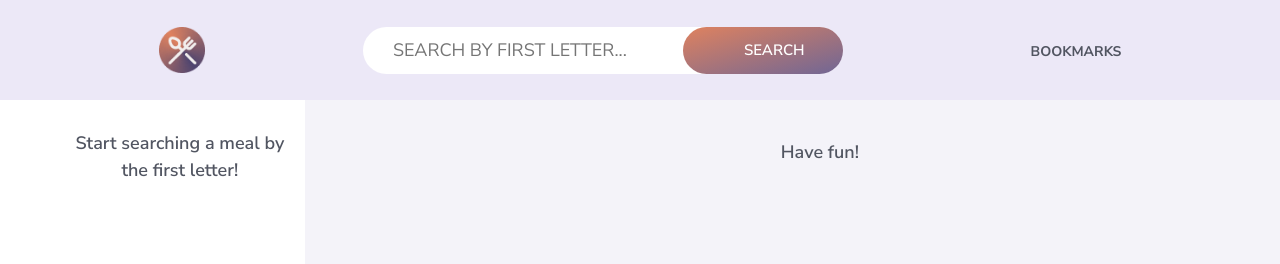
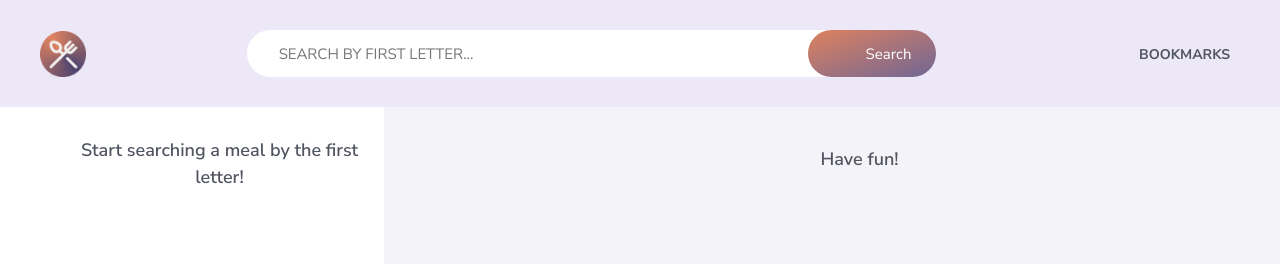
Before and after one commit to pejhvaman/ramify, a website built with Parcel: page index.html in a window 1280 px wide. Built offline with nearby package versions, Linux system fonts and the light colour scheme.

Commit message:
Done: interactive header with its elements

```diff
--- a/src/sass/_components.scss
+++ b/src/sass/_components.scss
@@ -11,6 +11,10 @@
   align-items: center;
   transition: all 0.2s;
 
+  @media only screen and (min-width: variables.$bp-small) {
+    text-transform: none;
+  }
+
   &:hover {
     transform: scale(1.05);
   }
@@ -23,7 +27,7 @@
 .btn {
   @extend %btn;
 
-  padding: 1.5rem 4rem;
+  // padding: 1rem;
   font-size: 1.5rem;
   font-weight: 600;
   transition: all ease-in-out 0.3s;
@@ -37,10 +41,10 @@
       // display: none;
     }
   }
-  @media only screen and (max-width: variables.$bp-medium) {
-    padding: 1rem 1.5rem;
-    font-size: 1rem;
-  }
+  // @media only screen and (max-width: variables.$bp-medium) {
+  //   padding: 1rem 1.5rem;
+  //   font-size: 1rem;
+  // }
 }
 
 .btn--small {
--- a/src/sass/_header.scss
+++ b/src/sass/_header.scss
@@ -5,10 +5,15 @@
   display: flex;
   align-items: center;
   align-content: center;
-  justify-content: space-evenly;
+  justify-content: space-between;
   background-color: #ece8f7;
   height: fit-content;
-  padding: 2rem 0;
+  padding: 3rem 4rem;
+  gap: 1rem;
+
+  @media only screen and (max-width: variables.$bp-medium) {
+    padding: 2rem 3rem;
+  }
 
   &__logo {
     margin-left: 0 1rem;
@@ -18,10 +23,6 @@
     @media only screen and (max-width: variables.$bp-small) {
       display: none;
     }
-  }
-
-  @media only screen and (min-width: variables.$bp-medium) {
-    height: 10rem;
   }
 }
 
@@ -49,17 +50,19 @@
   display: flex;
   align-items: center;
   transition: all 0.3s;
-  width: 20rem;
+  // width: 20rem;
   position: relative;
   padding: 0.6rem 0;
+  flex-grow: 1;
 
   @media only screen and (min-width: variables.$bp-small) {
-    width: 40rem;
+    flex-grow: 0.8;
     padding: 1rem 0;
   }
+
   @media only screen and (min-width: variables.$bp-medium) {
-    padding: 1.2rem 0;
-    width: 48rem;
+    flex-grow: 0.6;
+    padding: 1.2rem;
   }
 
   &:focus-within {
@@ -78,40 +81,37 @@
 
     &::placeholder {
       text-transform: uppercase;
-      font-size: 1.8rem;
+      font-size: 1.5rem;
+
+      @media only screen and (max-width: variables.$bp-small) {
+        opacity: 0;
+      }
     }
 
     &:focus {
       outline: none;
     }
-
-    @media only screen and (max-width: variables.$bp-small) {
-      padding-left: 1.5rem;
-      &::placeholder {
-        color: white;
-      }
-    }
-
-    @media only screen and (min-width: variables.$bp-small) {
-      padding-left: 3rem;
-    }
   }
 
   &__btn {
-    font-weight: 600;
+    font-weight: 400;
     font-family: inherit;
     position: absolute;
     right: 0;
     height: 100%;
-    padding-inline: 3rem;
+    padding-inline: 1.4rem;
     display: flex;
     justify-content: center;
     flex-wrap: nowrap;
-    // min-width: 10rem;
+    gap: 1rem;
+    text-transform: none;
+
+    @media only screen and (min-width: variables.$bp-small) {
+      padding-inline: 1.8rem;
+    }
 
     @media only screen and (min-width: variables.$bp-medium) {
-      min-width: 16rem;
-      padding-left: 3rem;
+      padding-inline: 2.5rem;
     }
   }
 
@@ -123,24 +123,25 @@
 
 .nav {
   height: 4rem;
-  display: flex;
-  justify-content: center;
-  width: fit-content;
+  border-radius: 100px;
+  background-color: variables.$color-grey-light-1;
 
-  @media only screen and (max-width: variables.$bp-medium) {
+  @media only screen and (min-width: variables.$bp-small) {
+    background-color: unset;
   }
 
   &__list {
     list-style: none;
-    display: flex;
     height: 100%;
   }
 
   &__item {
     position: relative;
+    height: 100%;
   }
 
   &__btn {
+    height: 100%;
     font-family: inherit;
     color: inherit;
     font-size: 1.4rem;
@@ -155,29 +156,19 @@
     align-items: center;
     justify-content: center;
     gap: 0.5rem;
-
-    @media only screen and (max-width: variables.$bp-medium) {
-      // min-width: 10rem;
-      font-size: 1rem;
-      height: 4rem;
-      width: 4rem;
-      border-radius: 100%;
-      overflow: hidden;
-    }
-
-    @media only screen and (min-width: variables.$bp-medium) {
-      margin-left: 1rem;
-    }
-
-    &--bookmarks {
-      height: 100%;
-    }
+    padding: 1rem;
+    border-radius: 100px;
 
     svg {
-      height: 100%;
-      width: 1.4rem;
+      display: inline-block;
+      height: 2.2rem;
+      width: 2.2rem;
       fill: variables.$color-primary;
-      display: inline-block;
+
+      @media only screen and (min-width: variables.$bp-small) {
+        height: 2.7rem;
+        width: 2.7rem;
+      }
     }
 
     span {
@@ -204,10 +195,9 @@
   position: absolute;
   right: 0;
   z-index: 10;
-  width: 20rem;
+  width: 30rem;
   background-color: #ffffff;
   box-shadow: 0 0.8rem 5rem 2rem rgba(variables.$color-grey-dark-1, 0.1);
-  width: 30rem;
   visibility: hidden;
   opacity: 0;
   transition: all 0.5s 0.2s;
--- a/src/sass/_searchResults.scss
+++ b/src/sass/_searchResults.scss
@@ -9,8 +9,8 @@
   justify-items: flex-start;
   transition: all 0.3s ease;
 
-  @media only screen and (min-width: variables.$bp-large) {
-    display: flex;
+  @media only screen and (min-width: variables.$bp-medium) {
+    min-width: 30%;
   }
 }
 
```
